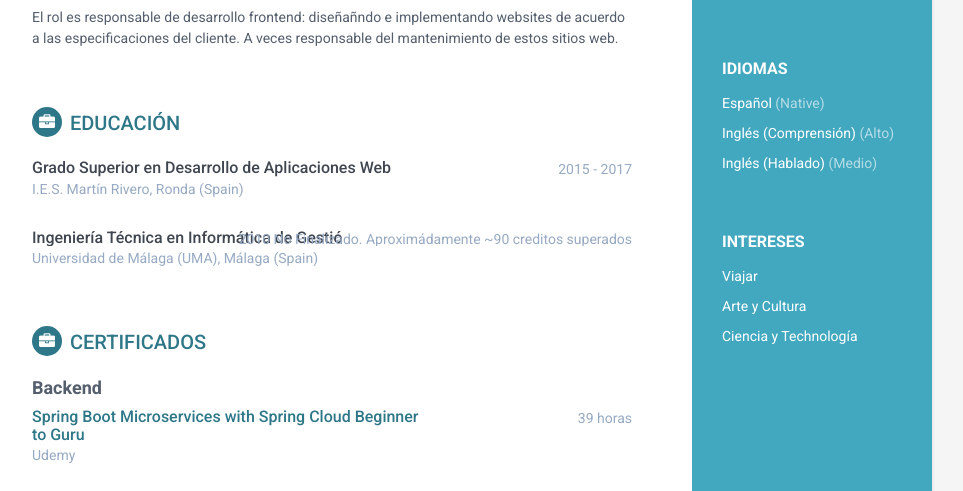
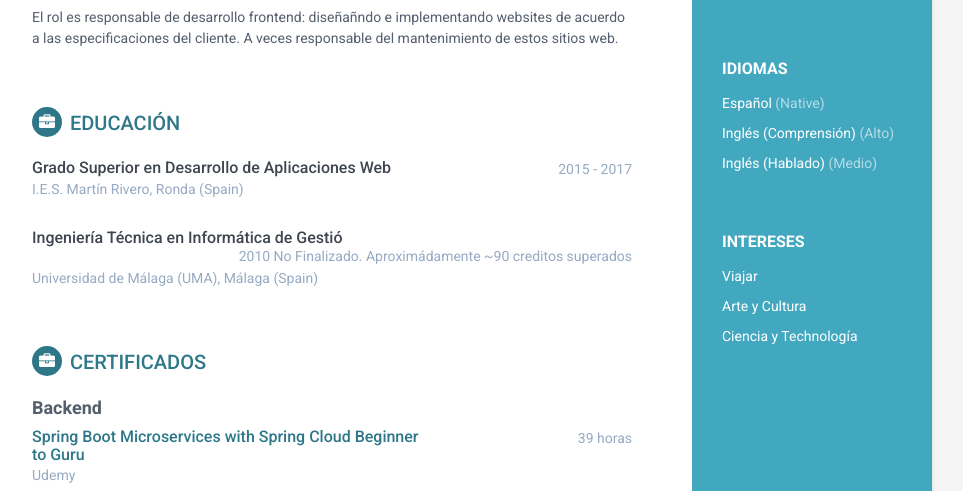
Before and after one commit to Kronen/kronen.github.io, a plain HTML site: page es/index.html in a window 1280 px wide. Shown: the part 587-1078 px from the top of the page, without its empty margins (188-1151 px from the left). Drawn offline with Linux system fonts and the light colour scheme.

Commit message:
fix spanish version

```diff
--- a/es/index.html
+++ b/es/index.html
@@ -163,7 +163,9 @@
                         <div class="meta">
                             <div class="upper-row">
                                 <h3 class="job-title">Ingeniería Técnica en Informática de Gestió</h3>
-                                <div class="time">2010 No Finalizado. Aproximádamente ~90 creditos superados</div>
+                                <div class="time" style="position: relative; float: right;">
+                                    2010 No Finalizado. Aproximádamente ~90 creditos superados
+                                </div>
                             </div>
                             <!--//upper-row-->
                             <div class="company">Universidad de Málaga (UMA), Málaga (Spain) </div>
@@ -420,8 +422,6 @@
                         </div>
                         <!--//item-->
 
-
-
                     </div>
                 </section>
                 <!--//skills-section-->
```
